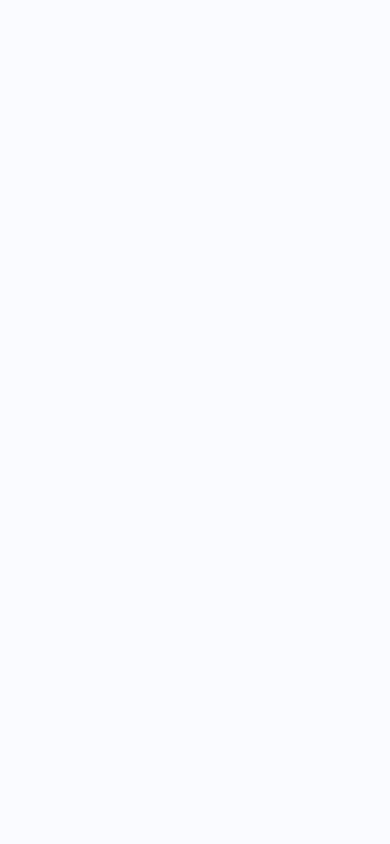
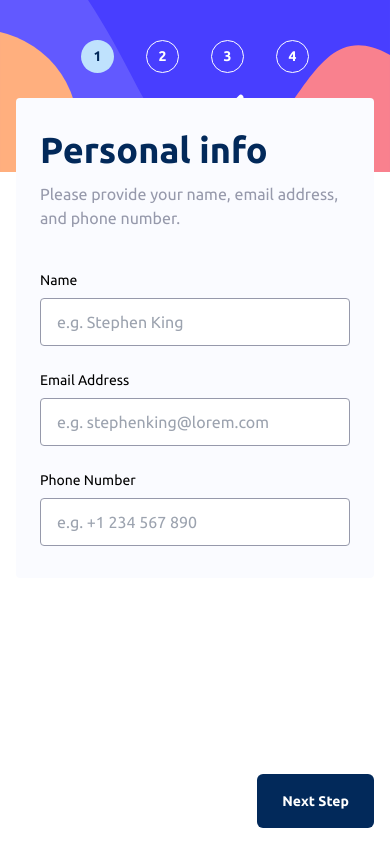
Before and after one commit to JoaoDanielRamos/subscription-app-svelte, a SvelteKit app: page /plan in a window 390 px wide. Built offline with nearby package versions, Linux system fonts and the light colour scheme; a web font is replaced by a local one.

Commit message:
chore: added mobile layout.

```diff
--- a/src/components/subscription/layout/PlanLayoutMobile.svelte
+++ b/src/components/subscription/layout/PlanLayoutMobile.svelte
@@ -0,0 +1,22 @@
+<script lang="ts">
+	import StepsTab from '../ui/StepsTab.svelte';
+	import BackOrNext from '../ui/BackOrNext.svelte';
+</script>
+
+<div class="relative flex flex-col w-full min-h-screen md:hidden">
+	<div
+		class="w-full flex justify-center bg-purple200 bg-transparent bg-[url('$lib/assets/bg-sidebar-mobile.svg')] h-[172px] pt-10 bg-no-repeat bg-cover"
+	>
+		<StepsTab />
+	</div>
+
+	<div class="px-4">
+		<div class="box-content px-6 py-8 -mt-[74px] rounded bg-gray100">
+			<slot name="children" />
+		</div>
+	</div>
+
+	<div class="fixed bottom-0 left-0 z-10 w-full">
+		<BackOrNext />
+	</div>
+</div>
--- a/src/components/subscription/steps/Step2.svelte
+++ b/src/components/subscription/steps/Step2.svelte
@@ -21,7 +21,7 @@
 	<Heading text={'Select your plan'} />
 	<Subheading text={'You have the option of monthly or yearly billing.'} />
 
-	<div class="flex gap-4 mb-8">
+	<div class="flex flex-col gap-4 mb-8 md:flex-row">
 		{#each plans as plan}
 			<PlanCard icon={plansImages[plan.name]} planName={plan.name} price={plan.price} />
 		{/each}
--- a/src/components/subscription/ui/BackOrNext.svelte
+++ b/src/components/subscription/ui/BackOrNext.svelte
@@ -4,7 +4,10 @@
 </script>
 
 <div
-	class={classnames('flex items-center justify-between w-full py-4', $activeStep === 5 && 'hidden')}
+	class={classnames(
+		'flex items-center justify-between w-full py-4 px-4 md:px-0',
+		$activeStep === 5 && 'hidden'
+	)}
 >
 	<button
 		class={classnames(
@@ -15,9 +18,7 @@
 	>
 
 	<button
-		class={classnames(
-			'px-10 fade_in_1000 py-4 ml-auto font-bold rounded-md bg-blue200 border border-transparent text-white select-none hover:border-blue200 hover:bg-white hover:text-blue200 transition_all_300'
-		)}
+		class="px-6 py-4 ml-auto text-sm font-semibold text-white border border-transparent rounded-md select-none md:px-10 md:py-4 md:text-base fade_in_1000 bg-blue200 hover:border-blue200 hover:bg-white hover:text-blue200 transition_all_300"
 		on:click={() => updateStep('increase')}>{$activeStep === 4 ? 'Confirm' : 'Next Step'}</button
 	>
 </div>
--- a/src/components/subscription/ui/PlanCard.svelte
+++ b/src/components/subscription/ui/PlanCard.svelte
@@ -10,7 +10,7 @@
 <!-- svelte-ignore a11y-click-events-have-key-events -->
 <div
 	class={classNames(
-		'flex flex-col items-start justify-between h-40 p-4 border rounded-md w-36 cursor-pointer hover:border-purple200 hover:bg-Alabaster transition_all_300',
+		'flex md:flex-col gap-[14px] md:gap-0 items-start md:justify-between md:h-40 p-4 border rounded-md md:w-36 cursor-pointer hover:border-purple200 hover:bg-Alabaster transition_all_300',
 		$userPlan.summary.name === planName
 			? 'border-purple200 bg-gray100'
 			: 'border-gray200 bg-transparent'
@@ -20,7 +20,7 @@
 	<img src={icon} alt={`${planName} icon`} class="" />
 
 	<div>
-		<p class="text-blue200">{planName}</p>
+		<p class="capitalize text-blue200">{planName}</p>
 		<p class="text-sm text-gray300">
 			${$userPlan.summary.frequency === 'monthly' ? price.monthly : price.yearly}/{$userPlan.summary
 				.frequency === 'monthly'
--- a/src/components/subscription/ui/StepsTab.svelte
+++ b/src/components/subscription/ui/StepsTab.svelte
@@ -12,10 +12,10 @@
   Each step is displayed with its respective number and name. The active step is highlighted with blue background and white text color.
   The rendering logic ensures that step 5 is displayed only if it is the active step or if it is not step number 5.
 -->
-<div class="flex flex-col gap-8 text-white">
+<div class="flex gap-8 text-white md:flex-col">
 	{#each steps as step}
 		{#if step.number !== 5 || ($activeStep === 5 && step.number === 5)}
-			<div class="flex items-center gap-4 fade_in_1000">
+			<div class="md:gap-4 md:items-center md:flex fade_in_1000">
 				<p
 					class={classnames(
 						'border border-white w-[33px] h-[33px] rounded-full flex items-center justify-center text-[14px] font-semibold transition_all_300',
@@ -26,8 +26,8 @@
 				</p>
 
 				<div>
-					<p class="text-[12px] uppercase">step {step.number}</p>
-					<p class="text-[14px] font-semibold uppercase">{step.name}</p>
+					<p class="text-[12px] uppercase hidden md:block">step {step.number}</p>
+					<p class="hidden md:block text-[14px] font-semibold uppercase">{step.name}</p>
 				</div>
 			</div>
 		{/if}
--- a/src/components/ui/Heading.svelte
+++ b/src/components/ui/Heading.svelte
@@ -5,6 +5,6 @@
 	export let styles: string | undefined = undefined;
 </script>
 
-<h2 class={classNames('mt-8 mb-3 text-4xl font-semibold text-blue200', styles)}>
+<h2 class={classNames('md:mt-8 mb-3 text-4xl font-semibold text-blue200', styles)}>
 	{text}
 </h2>
--- a/src/routes/plan/+layout.svelte
+++ b/src/routes/plan/+layout.svelte
@@ -1,9 +1,16 @@
 <script lang="ts">
 	import '../../styles/app.css';
 	import PlanLayoutDesktop from '../../components/subscription/layout/PlanLayoutDesktop.svelte';
+	import PlanLayoutMobile from '../../components/subscription/layout/PlanLayoutMobile.svelte';
 </script>
 
-<div class="flex items-center justify-center w-full min-h-screen px-10 md:p-0 bg-gray100">
+<div
+	class="flex w-full md:min-h-screen md:items-center md:justify-center md:px-10 md:p-0 md:bg-gray100"
+>
+	<PlanLayoutMobile>
+		<svelte.fragment slot="children"> <slot /> </svelte.fragment>
+	</PlanLayoutMobile>
+
 	<PlanLayoutDesktop>
 		<svelte.fragment slot="children"> <slot /> </svelte.fragment>
 	</PlanLayoutDesktop>
```
